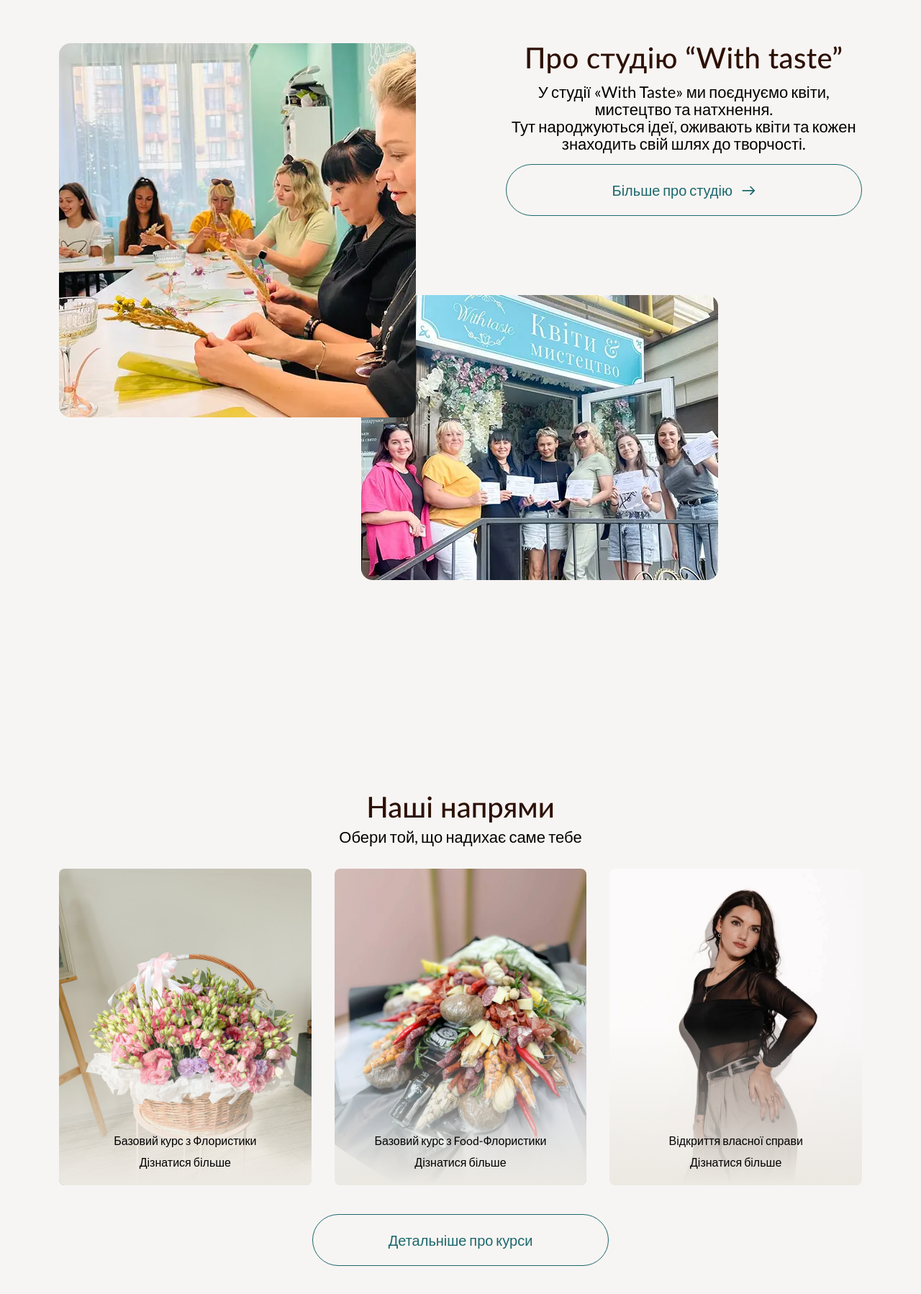
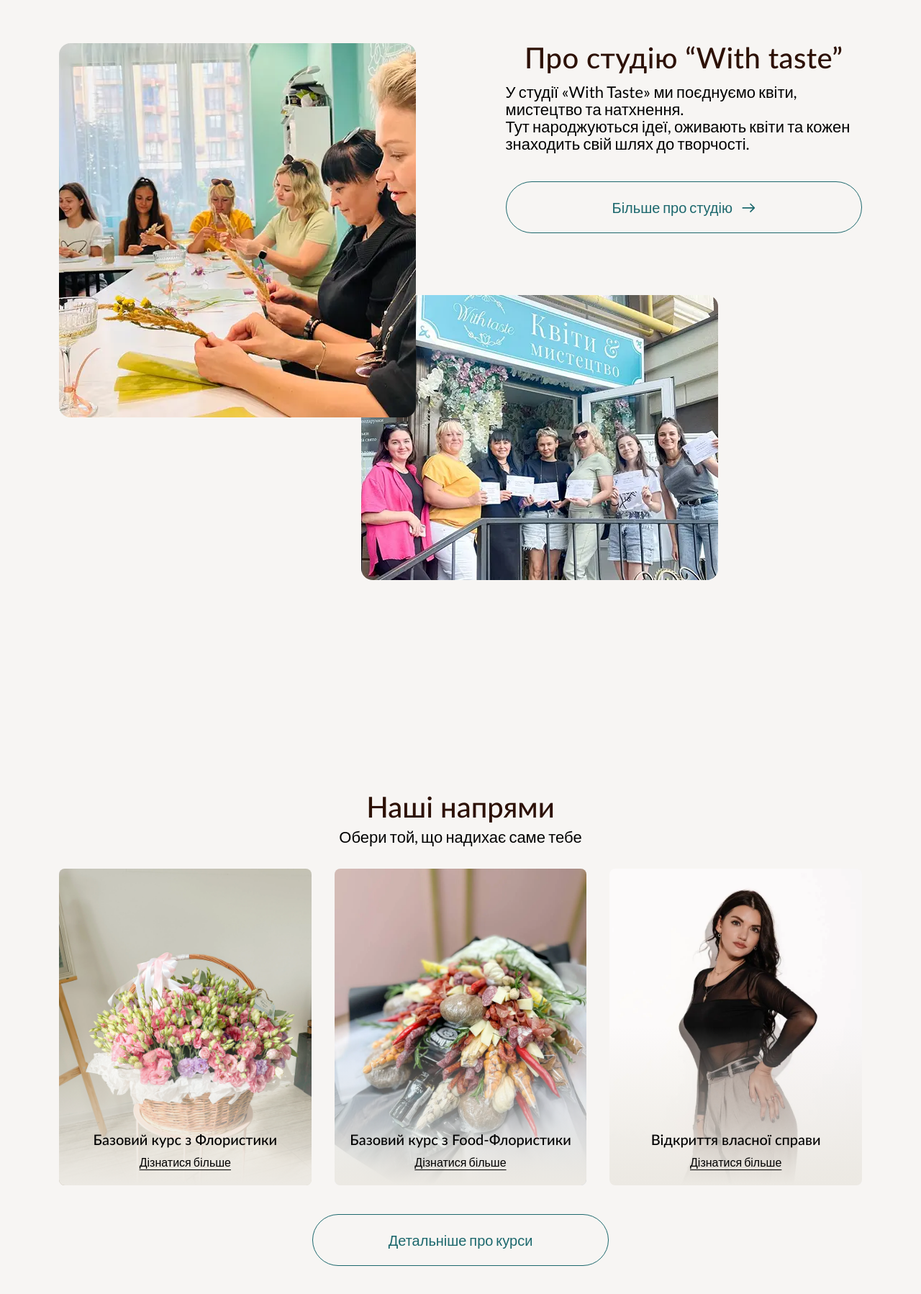
Before and after one commit to 7flowsstudio/floristics_agency, a Next.js app: page / in a window 1280 px wide. Shown: the part 980-2778 px from the top of the page at 72% size. Built offline with nearby package versions, Linux system fonts and the light colour scheme.

Commit message:
add-styles-courses-section

```diff
--- a/src/components/sections/About.tsx
+++ b/src/components/sections/About.tsx
@@ -9,11 +9,11 @@ const About = () => {
     <Container className="pt-[105px] lg:pt-[160px]">
       <div className="pt-20 md:pt-0">
         <div className="flex flex-col min-[1000px]:grid min-[1000px]:grid-cols-2 min-[1000px]:grid-rows-[auto_auto] min-[1000px]:gap-[125px]">
-          <div className="flex flex-col justify-start md:row-start-1 md:col-start-2 gap-4">
-            <SectionHeading className="text-[#2D1106] font-medium text-[24px] leading-[100%] tracking-[0.01em]">
+          <div className="flex flex-col justify-start md:row-start-1 md:col-start-2">
+            <SectionHeading className="text-[#2D1106] font-medium text-[24px] leading-[100%] tracking-[0.01em] pb-[8px] min-[1000px]:pb-[16px]">
               Про студію “With taste”
             </SectionHeading>
-            <SectionSubheading className="">
+            <SectionSubheading className="text-left pb-[24px] min-[1000px]:pb-[40px]">
               У студії «With Taste» ми поєднуємо квіти, мистецтво та натхнення.{" "}
               <br />
               Тут народжуються ідеї, оживають квіти та кожен знаходить свій шлях
--- a/src/components/sections/Courses.tsx
+++ b/src/components/sections/Courses.tsx
@@ -52,12 +52,12 @@ const Courses = () => {
                 />
               </div>
             )}
-            <p className="w-full absolute text-center bottom-[50px] z-20">
+            <p className="w-full absolute text-center bottom-[50px] z-20 font-medium text-xl">
               {item.title}
             </p>
             <Link
               href={item.url}
-              className="absolute left-1/2 -translate-x-1/2 bottom-[20px] z-20"
+              className="absolute left-1/2 -translate-x-1/2 bottom-[20px] z-20 underline underline-offset-4"
             >
               {item.link}
             </Link>
```
